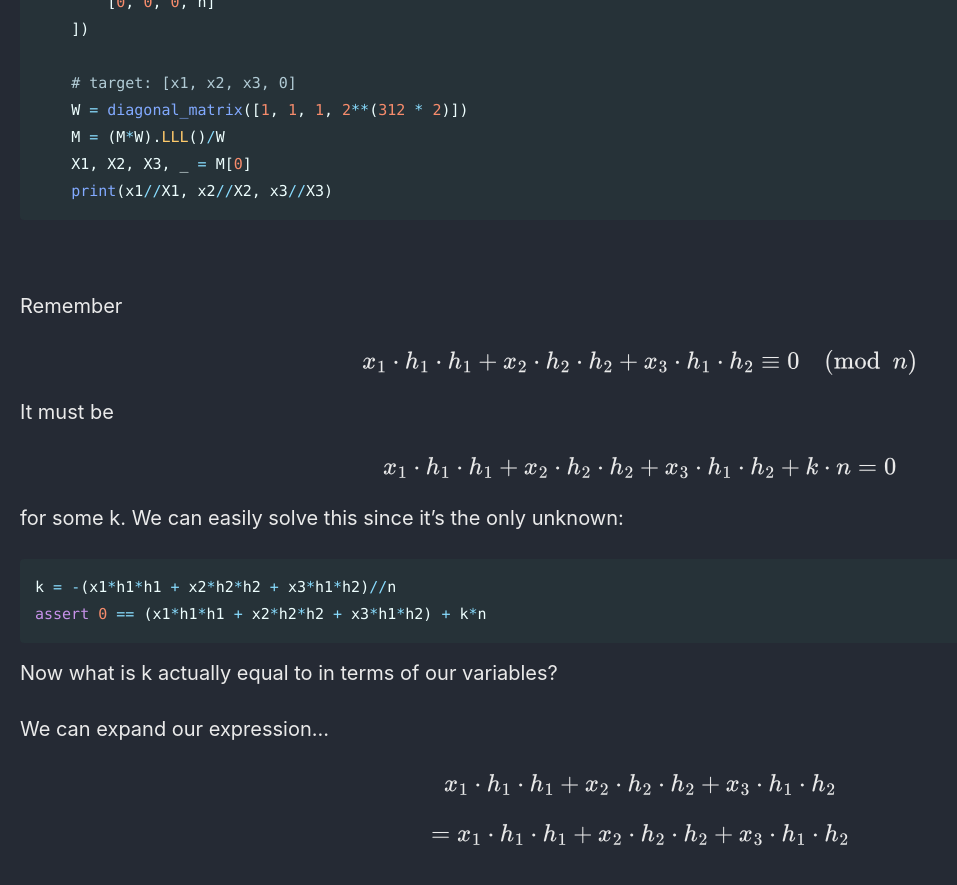
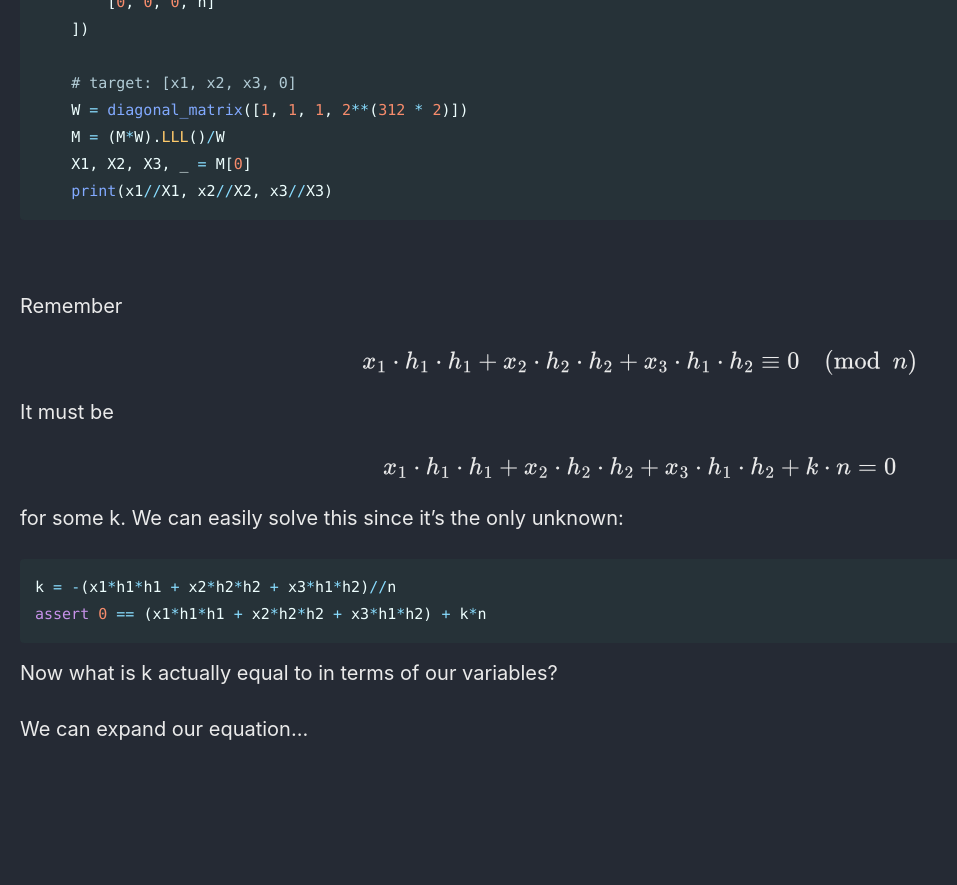
Before and after one commit to Connor-McCartney/Connor-McCartney.github.io, a Jekyll site: the page built from _pages/cryptography/other/apbq-rsa-ii-DUCTF-2023.md, in a window 1280 px wide and 900 px high, scrolled down 3761 px. Shown: the top 885 px of the window, without its empty margins (0-957 px from the left). Built offline with Jekyll 4.4.1, drawn with Linux system fonts in a browser that asks for light colours; cached includes are drawn as plain includes; after the commit the page ends 4561 px from its top, so only the background shows below that.

Commit message:
Update apbq-rsa-ii-DUCTF-2023.md

```diff
--- a/_pages/cryptography/other/apbq-rsa-ii-DUCTF-2023.md
+++ b/_pages/cryptography/other/apbq-rsa-ii-DUCTF-2023.md
@@ -165,8 +165,4 @@ assert 0 == (x1*h1*h1 + x2*h2*h2 + x3*h1*h2) + k*n
 
 Now what is k actually equal to in terms of our variables?
 
-We can expand our expression...
-
-$$x_1 \cdot h_1 \cdot h_1 + x_2 \cdot h_2 \cdot h_2 + x_3 \cdot h_1 \cdot h_2$$
-
-$$= x_1 \cdot h_1 \cdot h_1 + x_2 \cdot h_2 \cdot h_2 + x_3 \cdot h_1 \cdot h_2$$
+We can expand our equation...
```
